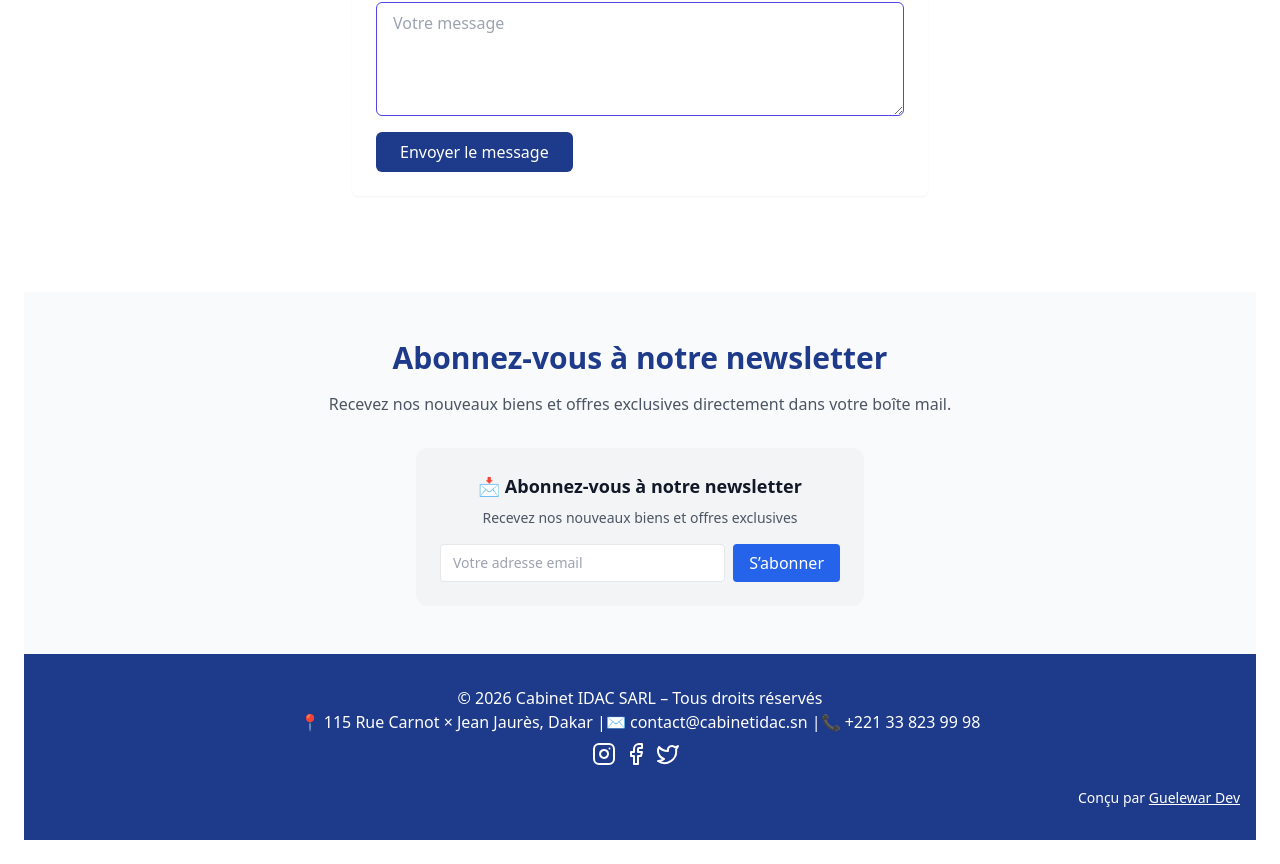
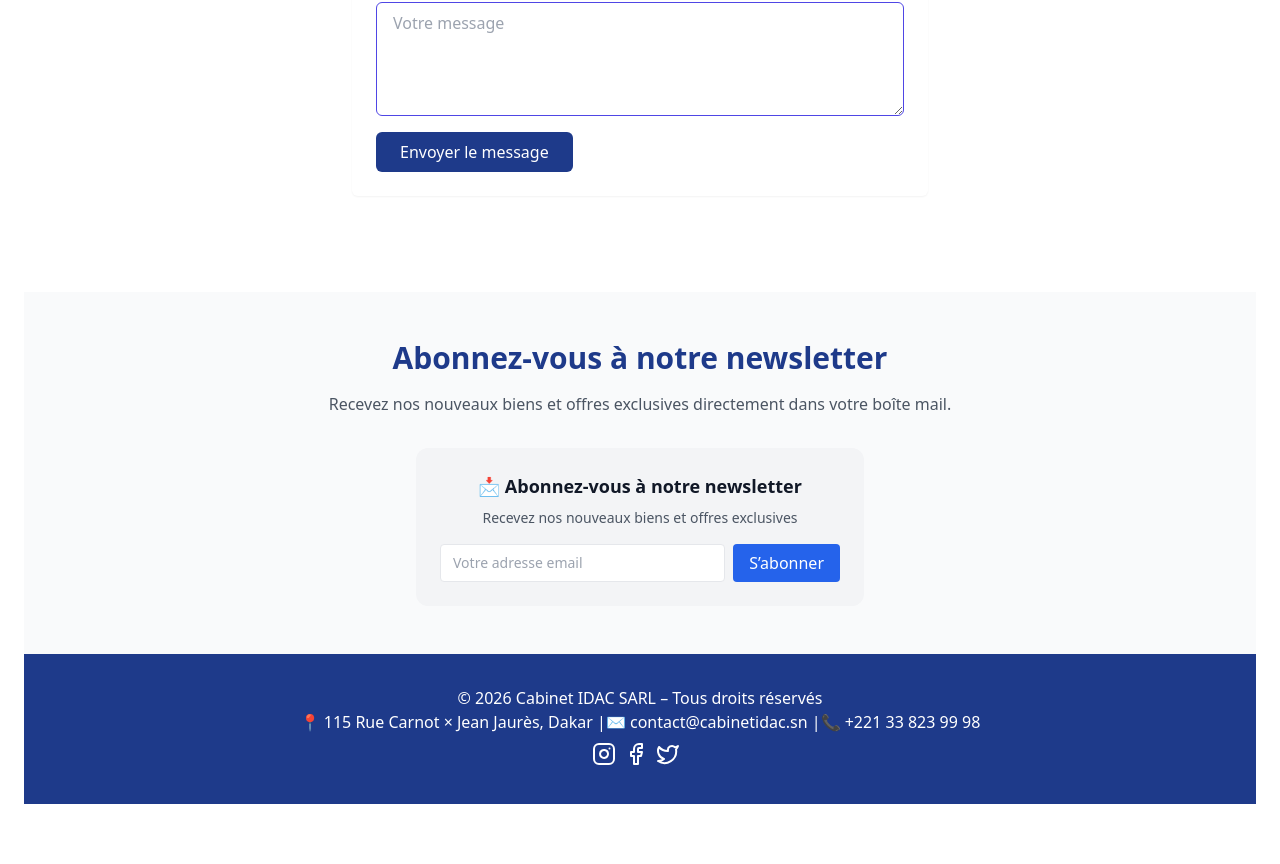
Before and after one commit to Snake582/Cabinet-IDAC-SARL, a Next.js app: page / in a window 1280 px wide. Shown: the part 3400-4264 px from the top of the page. After the commit the page ends 4228 px from the top, so only its background shows below. Built offline with nearby package versions, Linux system fonts and the light colour scheme.

Commit message:
job done

```diff
--- a/src/app/page.tsx
+++ b/src/app/page.tsx
@@ -438,11 +438,6 @@ export default function Home() {
         <Link href="#" target="_blank" className="inline-flex items-center mt-2 hover:underline">
         <Twitter className="mr-2" />
         </Link>
-        <div className="mt-4 text-end px-4">
-          <p className="mt-4 text-sm">
-          Conçu par <a href="https://guelewardev.vercel.app/" target="_blank" className="underline">Guelewar Dev</a>
-        </p>
-        </div>
       </footer>
 
     </main>
```
